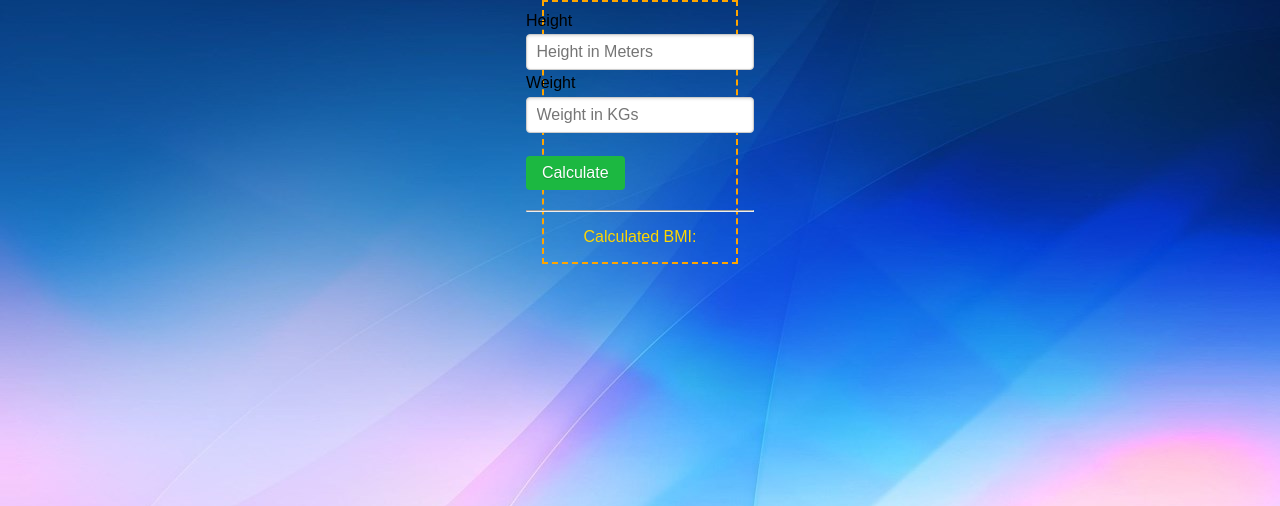
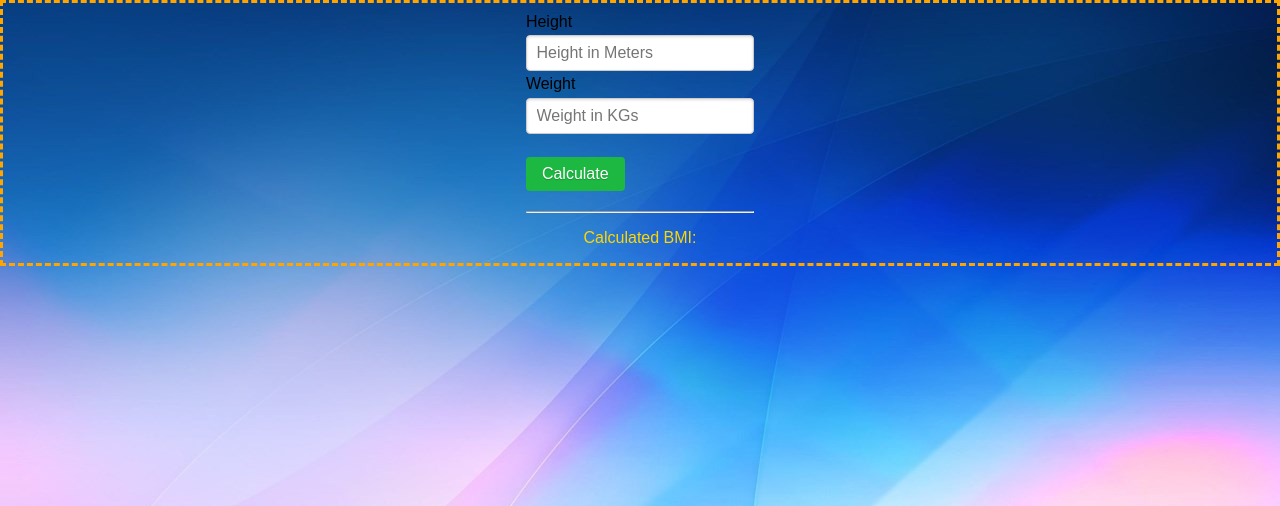
Before and after one commit to rikjal/BMI-Calculator, a Flask app: page / in a window 1280 px wide. Shown: the top 506 px of the page. Run offline with Flask 2, Linux system fonts and the light colour scheme; some libraries are stand-ins or nearby versions.

Commit message:
Update index.css

```diff
--- a/static/css/index.css
+++ b/static/css/index.css
@@ -3,10 +3,10 @@ body{
 }
 #form{
     margin: 0 auto;
-    width: 15%;
+    width: auto;
     display: flex;
     justify-content: center;
-    border: 2px dashed orange;
+    border: 3px dashed orange;
 }
 #res {
     text-align: center;
```
